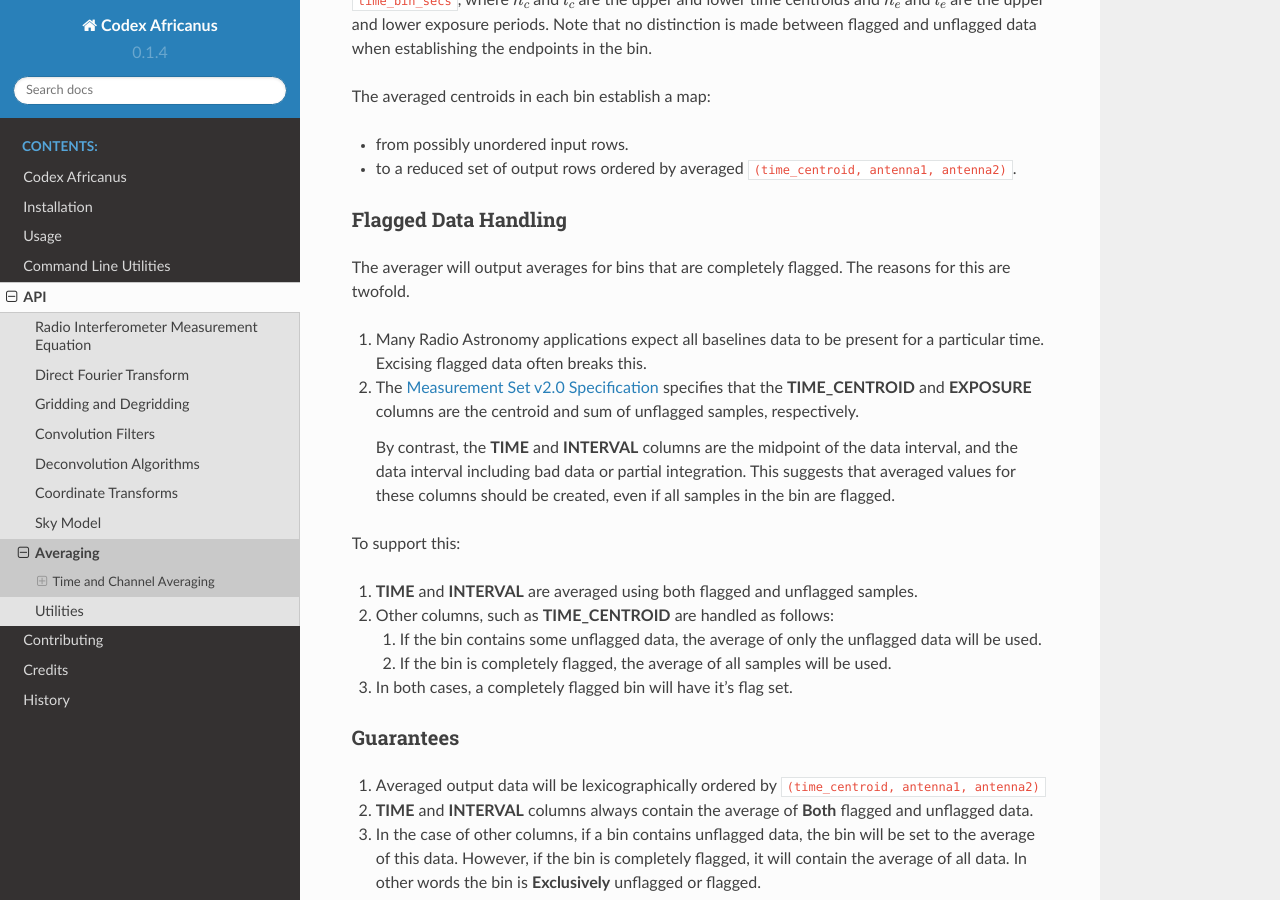
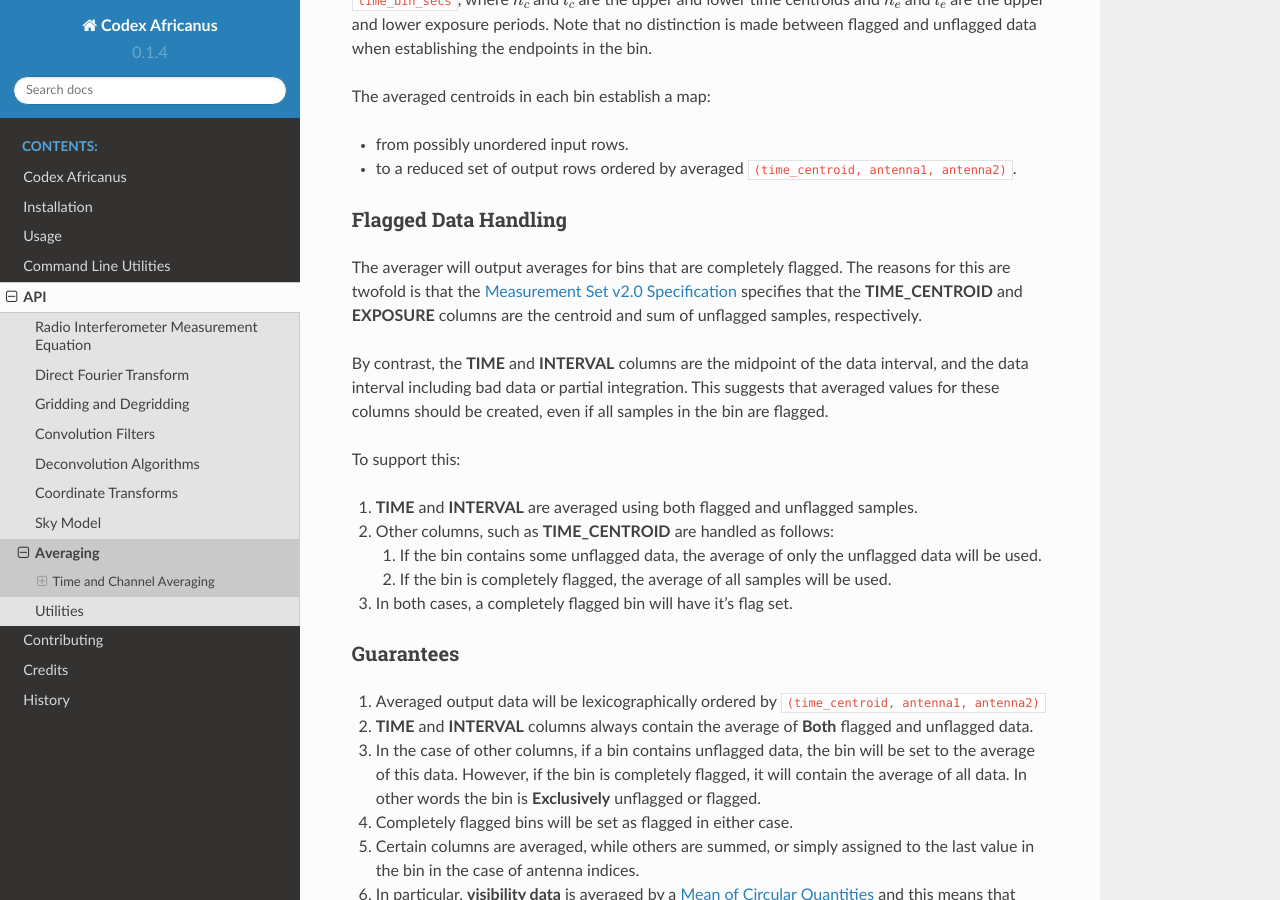
Before and after one commit to ratt-ru/codex-africanus, a Sphinx documentation site: the page built from docs/averaging-api.rst, in a window 1280 px wide and 900 px high, scrolled down 870 px. Built offline with Sphinx 7.4.7 and the Read the Docs theme 2.0.0, drawn with Linux system fonts in a browser that asks for light colours.

Commit message:
[skip ci] doc updates

```diff
--- a/docs/averaging-api.rst
+++ b/docs/averaging-api.rst
@@ -49,23 +49,16 @@ Flagged Data Handling
 ~~~~~~~~~~~~~~~~~~~~~
 
 The averager will output averages for bins that are completely flagged.
-The reasons for this are twofold.
+The reasons for this are twofold is that the `Measurement Set v2.0 Specification
+<https://casa.nrao.edu/Memos/229.html>`_ specifies
+that the **TIME_CENTROID** and **EXPOSURE** columns
+are the centroid and sum of unflagged samples, respectively.
 
-1. Many Radio Astronomy applications expect all baselines data
-   to be present for a particular time. Excising flagged data
-   often breaks this.
-
-
-2. The `Measurement Set v2.0 Specification
-   <https://casa.nrao.edu/Memos/229.html>`_ specifies
-   that the **TIME_CENTROID** and **EXPOSURE** columns
-   are the centroid and sum of unflagged samples, respectively.
-
-   By contrast, the **TIME** and **INTERVAL** columns are the midpoint
-   of the data interval, and the data interval including bad data
-   or partial integration. This suggests that averaged values for
-   these columns should be created, even if all samples in the bin
-   are flagged.
+By contrast, the **TIME** and **INTERVAL** columns are the midpoint
+of the data interval, and the data interval including bad data
+or partial integration. This suggests that averaged values for
+these columns should be created, even if all samples in the bin
+are flagged.
 
 To support this:
 
```
